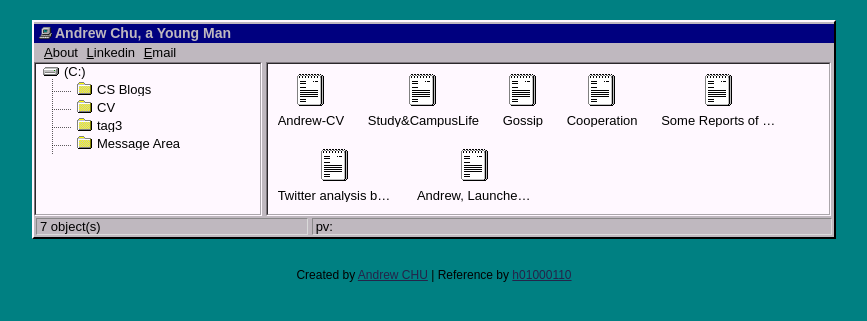
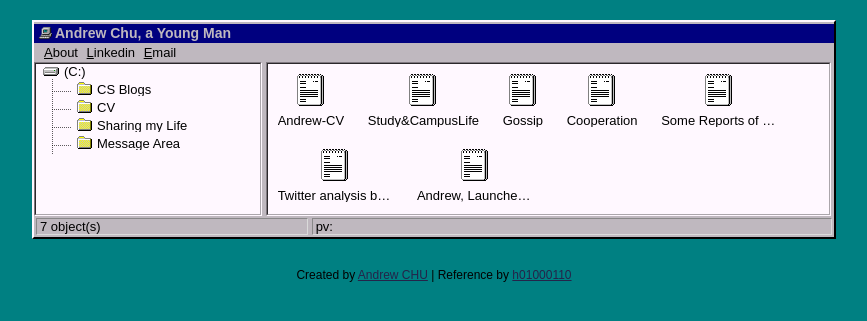
Before and after one commit to scyxx2/lakerschampions.github.io, a Jekyll site: the page built from index.html, in a window 1280 px wide. Shown: the top 321 px of the page, without its empty margins (206-1073 px from the left). Built offline with Jekyll 4.4.1, drawn with Linux system fonts in a browser that asks for light colours; comment, search, counter and statistics services are not loaded.

Commit message:
Update default.html

```diff
--- a/_layouts/default.html
+++ b/_layouts/default.html
@@ -42,7 +42,7 @@
 
 				<li><a href="/tag/CV/" title="CV"><img src="/assets/img/folder.ico" />CV</a></li>
 
-				<li><a href="/tag/tag3/" title="tag3"><img src="/assets/img/folder.ico" />tag3</a></li>
+				<li><a href="/tag/Sharing my Life/" title="Sharing my Life"><img src="/assets/img/folder.ico" />Sharing my Life</a></li>
 
 				<li><a href="/tag/Message Area/" title="Message Area"><img src="/assets/img/folder.ico" />Message Area</a></li>
 			</ul>
```
